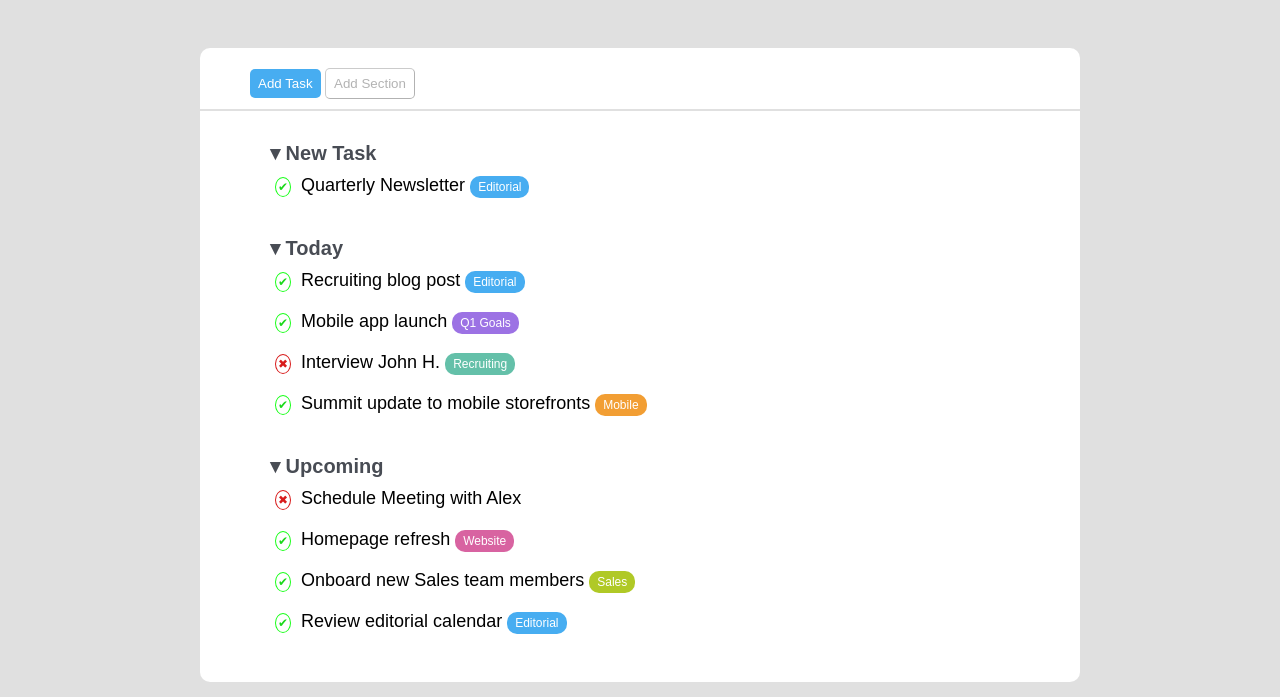
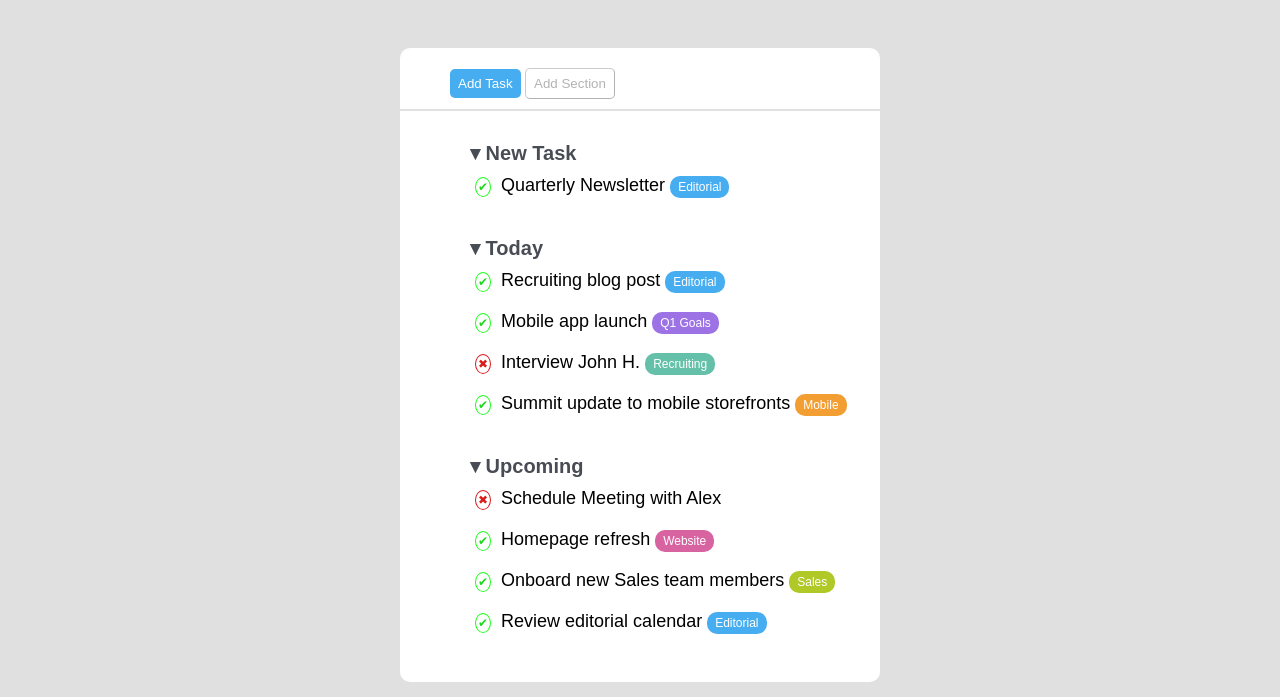
Before and after one commit to FrancescoThomasFalanga/html-css-toboolist, a plain HTML site: page index.html in a window 1280 px wide. Shown: the part 103-800 px from the top of the page. Drawn offline with Linux system fonts and the light colour scheme.

Commit message:
more padding left and right

```diff
--- a/css/style.css
+++ b/css/style.css
@@ -12,8 +12,8 @@ body {
 
 header, main {
     text-align: left;
-    padding-left: 200px;
-    padding-right: 200px;
+    padding-left: 400px;
+    padding-right: 400px;
     margin-bottom: 2px;
 }
 /* /general settings */
```
